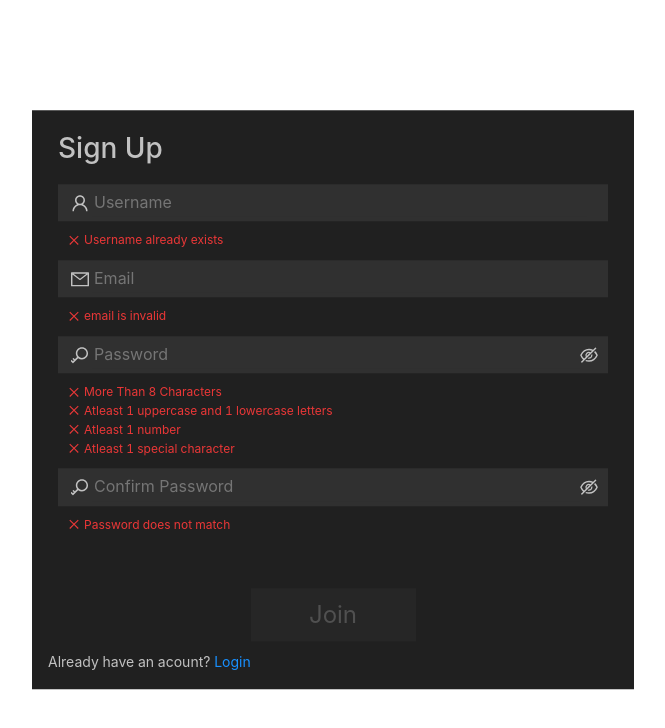
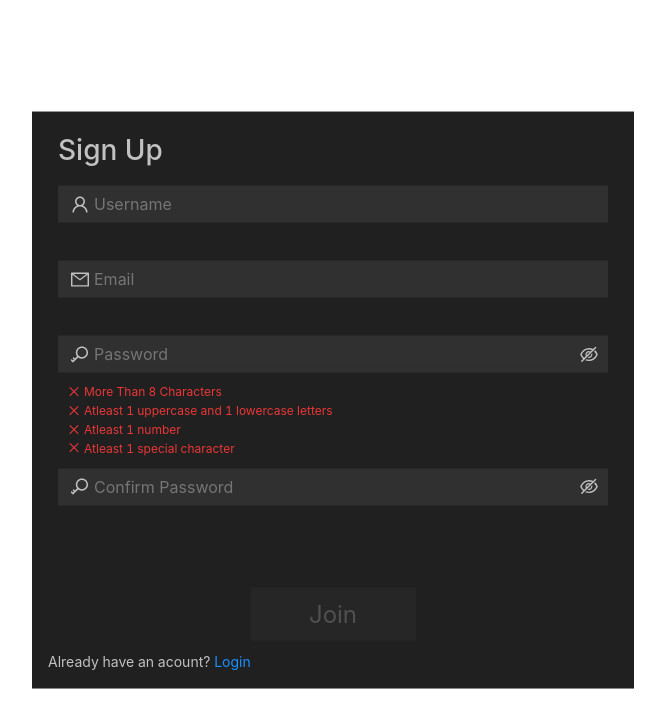
Before and after one commit to MyFelx/App, a React (Create React App) app: page /sign-up in a window 1280 px wide. Shown: the top 728 px of the page, without its empty margins (307-972 px from the left). Built offline with nearby package versions, Linux system fonts and the light colour scheme; what password-validator would draw is missing.

Commit message:
fixed ValidationNotice appearing when there are no inputs

```diff
--- a/src/UI/SignUpModal.js
+++ b/src/UI/SignUpModal.js
@@ -58,11 +58,19 @@ class SignUpModal extends Component {
     this.setState({ emailInput: event.target.value });
   };
 
+  emailValidityNotice = null;
   emailInputBlurHandler = () => {
     this.setState(
       { emailValid: validator.isEmail(this.state.emailInput) },
       () => {
         this.setSignUpValid();
+        this.emailValidityNotice = this.state.emailInput ? (
+          <ValidationNotice
+            isValid={this.state.emailValid}
+            ifValid={"email is valid"}
+            ifInvalid={"email is invalid"}
+          />
+        ) : null;
       }
     );
   };
@@ -71,11 +79,19 @@ class SignUpModal extends Component {
     this.setState({ usernameInput: event.target.value });
   };
 
+  usernameValidityNotice = null;
   usernameInputBlurHandler = () => {
     this.setState(
       { usernameValid: this.state.usernameInput.length > 0 },
       () => {
         this.setSignUpValid();
+        this.usernameValidityNotice = this.state.usernameInput ? (
+          <ValidationNotice
+            isValid={this.state.usernameValid}
+            ifValid={"Username is valid"}
+            ifInvalid={"Username already exists"}
+          />
+        ) : null;
       }
     );
   };
@@ -102,6 +118,7 @@ class SignUpModal extends Component {
     this.setState({ confirmPasswordInput: event.target.value });
   };
 
+  confirmPasswordValidityNotice = null;
   confirmPasswordInputBlurHandler = () => {
     this.setState(
       {
@@ -110,6 +127,13 @@ class SignUpModal extends Component {
       },
       () => {
         this.setSignUpValid();
+        this.confirmPasswordValidityNotice = this.state.confirmPasswordInput ? (
+          <ValidationNotice
+            isValid={this.state.confirmPasswordMatched}
+            ifValid={"Password Matches"}
+            ifInvalid={"Password does not match"}
+          />
+        ) : null;
       }
     );
   };
@@ -127,12 +151,8 @@ class SignUpModal extends Component {
             onInputChange={this.usernameInputChangeHandler}
             onInputBlur={this.usernameInputBlurHandler}
           />
-          <div style={{ marginLeft: "20px" }}>
-            <ValidationNotice
-              isValid={this.state.usernameValid}
-              ifValid={"Username is valid"}
-              ifInvalid={"Username already exists"}
-            />
+          <div style={{ marginLeft: "20px", height: "18px" }}>
+            {this.usernameValidityNotice}
           </div>
           <GenericInput
             inputType={"email"}
@@ -142,13 +162,11 @@ class SignUpModal extends Component {
             onInputChange={this.emailInputChangeHandler}
             onInputBlur={this.emailInputBlurHandler}
           />
-          <div style={{ marginLeft: "20px" }}>
-            <ValidationNotice
-              isValid={this.state.emailValid}
-              ifValid={"email is valid"}
-              ifInvalid={"email is invalid"}
-            />
+
+          <div style={{ marginLeft: "20px", height: "18px" }}>
+            {this.emailValidityNotice}
           </div>
+
           <GenericInput
             inputType={"password"}
             icon={<KeyOutlined style={iconStyling} />}
@@ -187,12 +205,8 @@ class SignUpModal extends Component {
             onInputChange={this.confirmPasswordInputChangeHandler}
             onInputBlur={this.confirmPasswordInputBlurHandler}
           />
-          <div style={{ marginLeft: "20px" }}>
-            <ValidationNotice
-              isValid={this.state.confirmPasswordMatched}
-              ifValid={"Password Matches"}
-              ifInvalid={"Password does not match"}
-            />
+          <div style={{ marginLeft: "20px", height: "18px" }}>
+            {this.confirmPasswordValidityNotice}
           </div>
           <br />
           <br />
```
